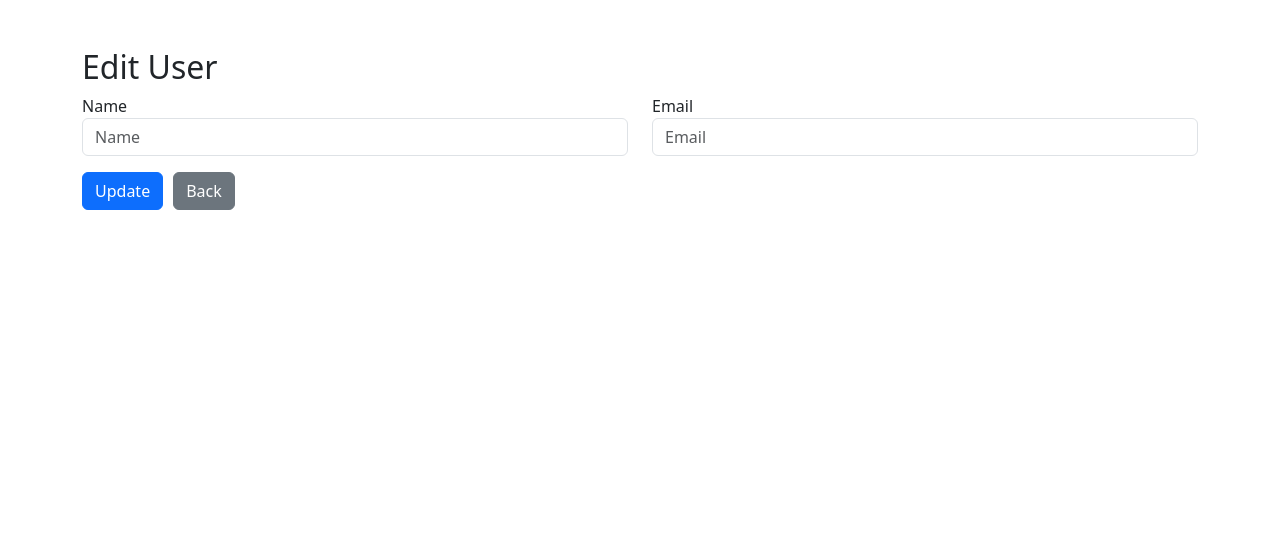
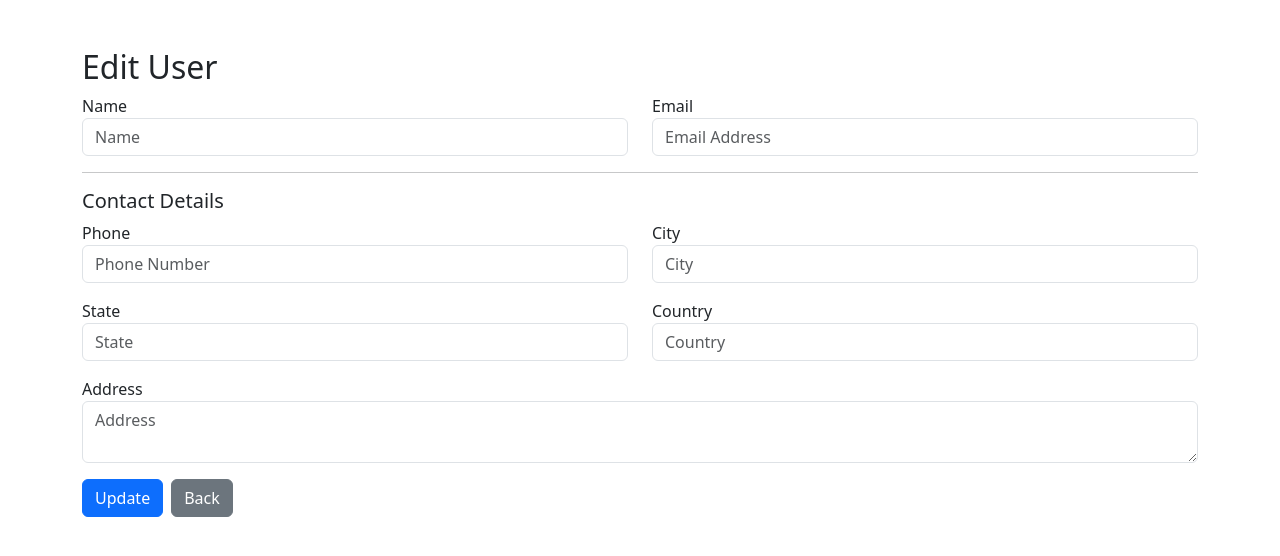
Before and after one commit to rajdip1994/react-supabase-crud, a React (Vite) app: page /edit/1 in a window 1280 px wide. Shown: the top 556 px of the page. Built offline with nearby package versions, Linux system fonts and the light colour scheme; no server answers; the database is empty.

Commit message:
Contact details can be added & edited

```diff
--- a/src/pages/AddUser.jsx
+++ b/src/pages/AddUser.jsx
@@ -4,44 +4,85 @@ import { useNavigate } from 'react-router-dom';
 import { Helmet } from 'react-helmet-async';
 
 function AddUser() {
-    const [name, setName] = useState('');
-    const [email, setEmail] = useState('');
-    const [errors, setErrors] = useState({});
-
     const navigate = useNavigate();
 
-    // Validation function
+    const [form, setForm] = useState({
+        name: '',
+        email: '',
+        phone: '',
+        address: '',
+        city: '',
+        state: '',
+        country: ''
+    });
+
+    const [errors, setErrors] = useState({});
+    const [loading, setLoading] = useState(false);
+
+    const handleChange = (e) => {
+        setForm({ ...form, [e.target.name]: e.target.value });
+    };
+
     const validate = () => {
         let newErrors = {};
 
-        if (!name.trim()) {
-            newErrors.name = "Name is required";
+        if (!form.name.trim()) newErrors.name = "Name is required";
+
+        if (!form.email.trim()) {
+            newErrors.email = "Email is required";
+        } else if (!/\S+@\S+\.\S+/.test(form.email)) {
+            newErrors.email = "Invalid email";
         }
 
-        if (!email.trim()) {
-            newErrors.email = "Email is required";
-        } else if (!/\S+@\S+\.\S+/.test(email)) {
-            newErrors.email = "Invalid email format";
+        if (!form.phone.trim()) {
+            newErrors.phone = "Phone is required";
+        } else if (!/^[0-9]{10}$/.test(form.phone)) {
+            newErrors.phone = "Enter valid 10 digit number";
         }
 
         setErrors(newErrors);
-
         return Object.keys(newErrors).length === 0;
     };
 
     const addUser = async () => {
-        if (!validate()) return; // stop if invalid
+        if (!validate()) return;
 
-        const { error } = await supabase
+        setLoading(true);
+
+        // 1️⃣ Insert user
+        const { data: userData, error: userError } = await supabase
             .from('users')
-            .insert([{ name, email }]);
+            .insert([{ name: form.name, email: form.email }])
+            .select()
+            .single();
 
-        if (error) {
-            if (error.message.includes('duplicate')) {
+        if (userError) {
+            setLoading(false);
+
+            if (userError.message.includes('duplicate')) {
                 setErrors({ email: "Email already exists" });
             } else {
-                alert(error.message);
+                alert(userError.message);
             }
+            return;
+        }
+
+        // 2️⃣ Insert contact details
+        const { error: contactError } = await supabase
+            .from('contact_details')
+            .insert([{
+                user_id: userData.id,
+                phone: form.phone,
+                address: form.address,
+                city: form.city,
+                state: form.state,
+                country: form.country
+            }]);
+
+        setLoading(false);
+
+        if (contactError) {
+            alert(contactError.message);
             return;
         }
 
@@ -53,38 +94,80 @@ function AddUser() {
 
             <Helmet>
                 <title>Add User</title>
-                <meta name="description" content="Add user page" />
             </Helmet>
 
             <h2>Add User</h2>
 
+            {/* USER INFO */}
             <div className="row mb-3">
                 <div className="col-md-6">
-                    <label htmlFor="">Name</label>
+                    <label>Name</label>
                     <input
-                        className={`form-control mb-1 ${errors.name ? 'is-invalid' : ''}`}
-                        placeholder="Name"
-                        required
-                        onChange={(e) => setName(e.target.value)}
+                        name="name"
+                        className={`form-control ${errors.name && 'is-invalid'}`}
+                        placeholder='Name'
+                        onChange={handleChange}
                     />
-                    {errors.name && <div className="text-danger mb-2">{errors.name}</div>}
+                    {errors.name && <div className="text-danger">{errors.name}</div>}
                 </div>
+
                 <div className="col-md-6">
-                    <label htmlFor="">Email</label>
+                    <label>Email</label>
                     <input
-                        className={`form-control mb-1 ${errors.email ? 'is-invalid' : ''}`}
-                        placeholder="Email"
-                        required
-                        onChange={(e) => setEmail(e.target.value)}
+                        name="email"
+                        className={`form-control ${errors.email && 'is-invalid'}`}
+                        placeholder='Email Address'
+                        onChange={handleChange}
                     />
-                    {errors.email && <div className="text-danger mb-2">{errors.email}</div>}
+                    {errors.email && <div className="text-danger">{errors.email}</div>}
                 </div>
             </div>
 
-            <button className="btn btn-success" onClick={addUser}>
-                Save
+            <hr />
+
+            <h5>Contact Details</h5>
+
+            {/* CONTACT */}
+            <div className="row mb-3">
+                <div className="col-md-6">
+                    <label>Phone</label>
+                    <input
+                        name="phone"
+                        className={`form-control ${errors.phone && 'is-invalid'}`}
+                        placeholder='Phone Number'
+                        onChange={handleChange}
+                    />
+                    {errors.phone && <div className="text-danger">{errors.phone}</div>}
+                </div>
+
+                <div className="col-md-6">
+                    <label>City</label>
+                    <input name="city" className="form-control" placeholder='City' onChange={handleChange} />
+                </div>
+            </div>
+
+            <div className="row mb-3">
+                <div className="col-md-6">
+                    <label>State</label>
+                    <input name="state" className="form-control" placeholder='State' onChange={handleChange} />
+                </div>
+
+                <div className="col-md-6">
+                    <label>Country</label>
+                    <input name="country" className="form-control" placeholder='Country' onChange={handleChange} />
+                </div>
+            </div>
+
+            <div className="mb-3">
+                <label>Address</label>
+                <textarea name="address" className="form-control" placeholder='Address' onChange={handleChange}></textarea>
+            </div>
+
+            <button className="btn btn-success" onClick={addUser} disabled={loading}>
+                {loading ? "Saving..." : "Save"}
             </button>
-            <button style={{ marginLeft: '10px' }} className="btn btn-secondary" onClick={() => navigate('/')}>
+
+            <button className="btn btn-secondary ms-2" onClick={() => navigate('/')}>
                 Back
             </button>
         </div>
--- a/src/pages/EditUser.jsx
+++ b/src/pages/EditUser.jsx
@@ -7,33 +7,102 @@ function EditUser() {
     const { id } = useParams();
     const navigate = useNavigate();
 
-    const [name, setName] = useState('');
-    const [email, setEmail] = useState('');
+    const [form, setForm] = useState({
+        name: '',
+        email: '',
+        phone: '',
+        address: '',
+        city: '',
+        state: '',
+        country: ''
+    });
 
-    // Fetch existing data
+    const [errors, setErrors] = useState({});
+    const [loading, setLoading] = useState(false);
+
+    const handleChange = (e) => {
+        setForm({ ...form, [e.target.name]: e.target.value });
+    };
+
     useEffect(() => {
         const fetchUser = async () => {
             const { data } = await supabase
                 .from('users')
-                .select('*')
+                .select(`*, contact_details(*)`)
                 .eq('id', id)
                 .single();
 
             if (data) {
-                setName(data.name);
-                setEmail(data.email);
+                const contact = data.contact_details?.[0] || {};
+
+                setForm({
+                    name: data.name || '',
+                    email: data.email || '',
+                    phone: contact.phone || '',
+                    address: contact.address || '',
+                    city: contact.city || '',
+                    state: contact.state || '',
+                    country: contact.country || ''
+                });
             }
         };
 
         fetchUser();
     }, [id]);
 
-    // Update
+    const validate = () => {
+        let newErrors = {};
+
+        if (!form.name.trim()) newErrors.name = "Required";
+
+        if (!form.email.trim()) {
+            newErrors.email = "Required";
+        } else if (!/\S+@\S+\.\S+/.test(form.email)) {
+            newErrors.email = "Invalid email";
+        }
+
+        setErrors(newErrors);
+        return Object.keys(newErrors).length === 0;
+    };
+
     const updateUser = async () => {
-        await supabase
+        if (!validate()) return;
+
+        setLoading(true);
+
+        // update user
+        const { error: userError } = await supabase
             .from('users')
-            .update({ name, email })
+            .update({
+                name: form.name,
+                email: form.email
+            })
             .eq('id', id);
+
+        if (userError) {
+            setLoading(false);
+            alert(userError.message);
+            return;
+        }
+
+        // upsert contact details
+        const { error: contactError } = await supabase
+            .from('contact_details')
+            .update({
+                phone: form.phone,
+                address: form.address,
+                city: form.city,
+                state: form.state,
+                country: form.country
+            })
+            .eq('user_id', id)
+
+        setLoading(false);
+
+        if (contactError) {
+            alert(contactError.message);
+            return;
+        }
 
         navigate('/');
     };
@@ -43,38 +112,103 @@ function EditUser() {
 
             <Helmet>
                 <title>Edit User</title>
-                <meta name="description" content="Add user page" />
             </Helmet>
+
             <h2>Edit User</h2>
 
+            {/* USER */}
             <div className="row mb-3">
                 <div className="col-md-6">
-                    <label htmlFor="">Name</label>
+                    <label>Name</label>
                     <input
+                        name="name"
+                        value={form.name}
+                        placeholder='Name'
+                        onChange={handleChange}
                         className="form-control"
-                        placeholder="Name"
-                        value={name}
-                        required
-                        onChange={(e) => setName(e.target.value)}
                     />
                 </div>
+
                 <div className="col-md-6">
-                    <label htmlFor="">Email</label>
+                    <label>Email</label>
                     <input
+                        name="email"
+                        value={form.email}
+                        placeholder='Email Address'
+                        onChange={handleChange}
                         className="form-control"
-                        placeholder="Email"
-                        value={email}
-                        required
-                        onChange={(e) => setEmail(e.target.value)}
                     />
                 </div>
             </div>
 
+            <hr />
+            <h5>Contact Details</h5>
 
-            <button className="btn btn-primary" onClick={updateUser}>
-                Update
+            {/* CONTACT */}
+            <div className="row mb-3">
+                <div className="col-md-6">
+                    <label>Phone</label>
+                    <input
+                        name="phone"
+                        value={form.phone}
+                        placeholder='Phone Number'
+                        onChange={handleChange}
+                        className="form-control"
+                    />
+                </div>
+
+                <div className="col-md-6">
+                    <label>City</label>
+                    <input
+                        name="city"
+                        value={form.city}
+                        placeholder='City'
+                        onChange={handleChange}
+                        className="form-control"
+                    />
+                </div>
+            </div>
+
+            <div className="row mb-3">
+                <div className="col-md-6">
+                    <label>State</label>
+                    <input
+                        name="state"
+                        value={form.state}
+                        placeholder='State'
+                        onChange={handleChange}
+                        className="form-control"
+                    />
+                </div>
+
+                <div className="col-md-6">
+                    <label>Country</label>
+                    <input
+                        name="country"
+                        value={form.country}
+                        placeholder='Country'
+                        onChange={handleChange}
+                        className="form-control"
+                    />
+                </div>
+            </div>
+
+            <div className="mb-3">
+                <label>Address</label>
+                <textarea
+                    name="address"
+                    value={form.address}
+                    placeholder='Address'
+                    onChange={handleChange}
+                    className="form-control"
+                />
+            </div>
+
+            <button className="btn btn-primary" onClick={updateUser} disabled={loading}>
+                {loading ? "Updating..." : "Update"}
             </button>
-            <button style={{ marginLeft: '10px' }} className="btn btn-secondary" onClick={() => navigate('/')}>
+
+            <button className="btn btn-secondary ms-2" onClick={() => navigate('/')}>
                 Back
             </button>
         </div>
```
